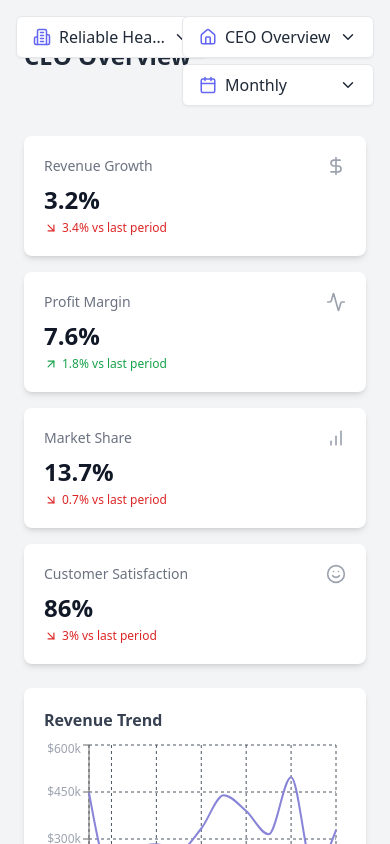
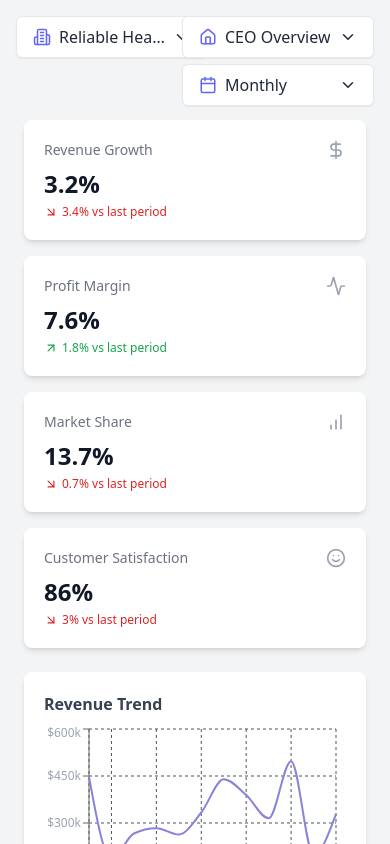
Before and after one commit to juliomeza/logistics-dashboard, a React (Vite) app: page / in a window 390 px wide. Shown: the top 844 px of the page. Built offline with nearby package versions, Linux system fonts and the light colour scheme.

Commit message:
Menues correjidos

```diff
--- a/src/App.tsx
+++ b/src/App.tsx
@@ -10,7 +10,6 @@ import COOView from './views/COOView';
 import SubsidiariesView from './views/SubsidiariesView';
 import ClientsView from './views/ClientsView';
 import LogisticsView from './views/LogisticsView';
-import PeriodSelector from './components/common/PeriodSelector';
 
 type Period = 'daily' | 'weekly' | 'monthly' | 'quarterly' | 'annual';
 type View = 'ceo' | 'cfo' | 'coo' | 'subsidiaries' | 'clients' | 'logistics';
--- a/src/components/layout/DashboardLayout.tsx
+++ b/src/components/layout/DashboardLayout.tsx
@@ -39,18 +39,17 @@ const DashboardLayout: React.FC<DashboardLayoutProps> = ({
       {/* Main Content - Adjusted for sidebar presence on desktop */}
       <div className="md:pl-64 flex flex-col flex-1">
         <main className="flex-1 p-6 lg:p-8 overflow-y-auto w-full max-w-[1400px] mx-auto">
-          {/* Header Section - Moved up with reduced top margin */}
-          <div className="flex flex-col md:flex-row justify-between items-start md:items-center mb-6 gap-4 mt-4 md:mt-0">
+          {/* Header Section - Only visible on desktop */}
+          <div className="hidden md:flex md:flex-row justify-between items-center mb-6 gap-4 mt-0">
             <div>
               <h2 className="text-2xl font-semibold text-gray-800 dark:text-gray-200">{currentViewTitle}</h2>
-              {/* On desktop, this is shown. On mobile, it's hidden because we use the dropdown */}
               {selectedSubsidiary && (
-                <p className="text-sm text-gray-500 dark:text-gray-400 hidden md:block">
+                <p className="text-sm text-gray-500 dark:text-gray-400">
                   Displaying data for: <span className="font-medium">{selectedSubsidiary.name}</span>
                 </p>
               )}
             </div>
-            <div className="hidden md:block">
+            <div>
               <PeriodSelector selectedPeriod={selectedPeriod} onPeriodChange={onPeriodChange} />
             </div>
           </div>
--- a/src/components/layout/ViewContainer.tsx
+++ b/src/components/layout/ViewContainer.tsx
@@ -10,7 +10,7 @@ interface ViewContainerProps {
  */
 const ViewContainer: React.FC<ViewContainerProps> = ({ children }) => {
   return (
-    <div className="w-full max-w-[1200px] mx-auto space-y-6 md:mt-0 mt-16">
+    <div className="w-full max-w-[1200px] mx-auto space-y-6 md:mt-0 mt-24">
       {children}
     </div>
   );
```
